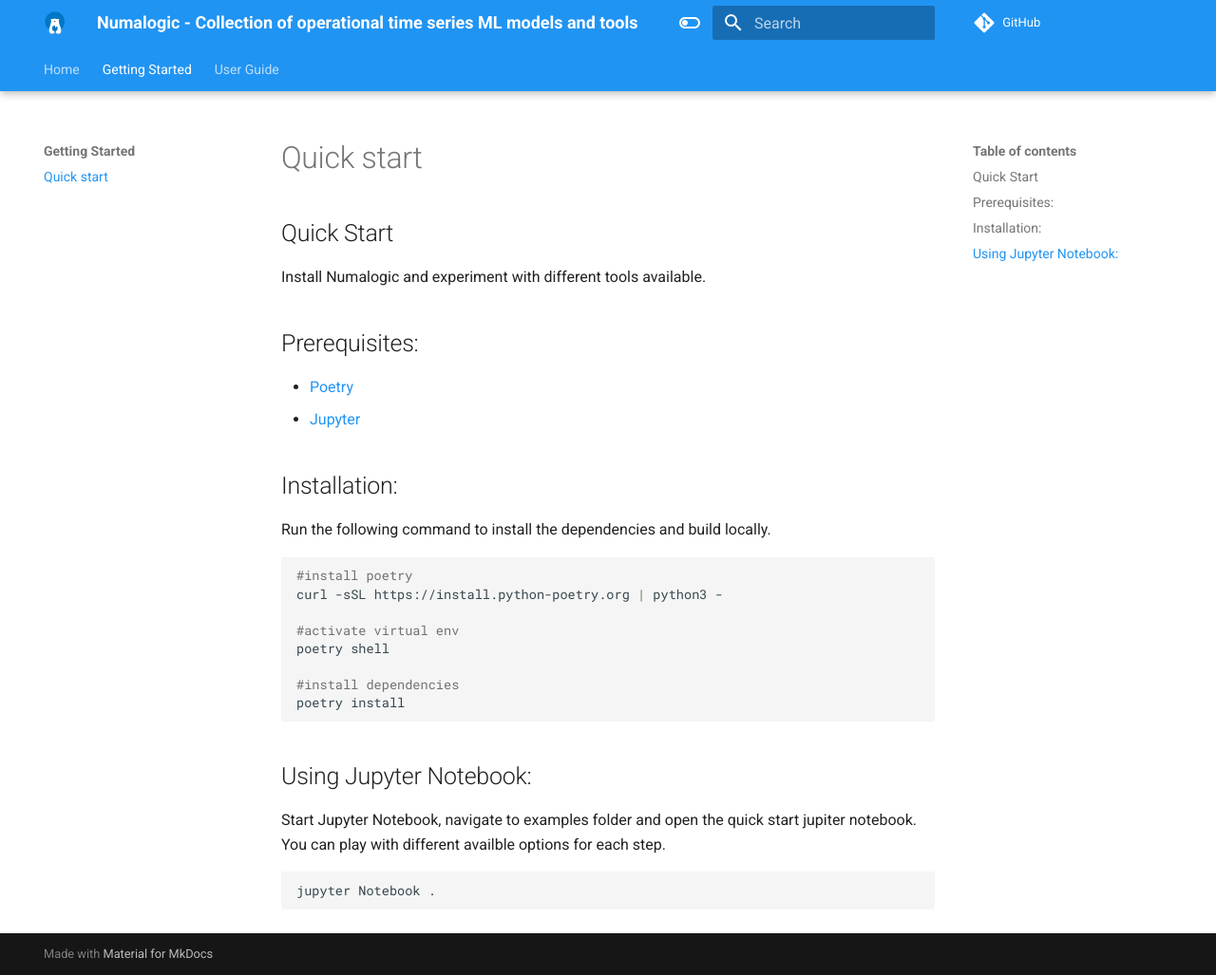
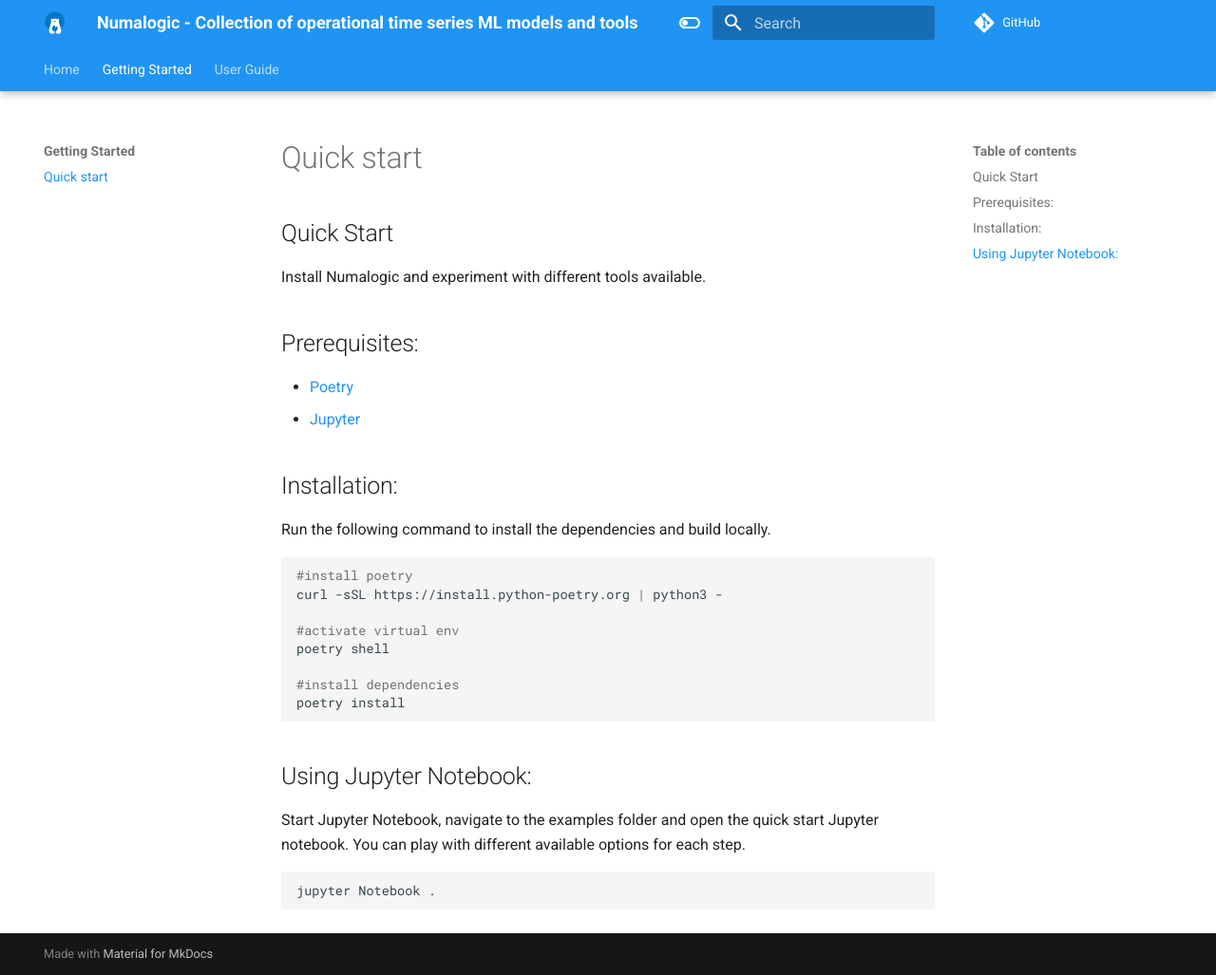
Before and after one commit to numaproj/numalogic, an MkDocs documentation site: the page built from docs/quick-start.md, in a window 1280 px wide and 1027 px high. Shown: the whole window at 95% size. Built offline with MkDocs 1.6.1 and Material for MkDocs 9.7.7, drawn with Linux system fonts in a browser that asks for light colours; comment, search, counter and statistics services are not loaded.

Commit message:
fix: review comments
Signed-off-by: nkoppisetty <nandita.iitkgp@gmail.com>

````diff
--- a/docs/quick-start.md
+++ b/docs/quick-start.md
@@ -22,8 +22,7 @@
 
 ## Using Jupyter Notebook:
 
-Start Jupyter Notebook, navigate to examples folder and open the quick start jupiter notebook. You can play with different availble options for each step.
-
+Start Jupyter Notebook, navigate to the examples folder and open the quick start Jupyter notebook. You can play with different available options for each step.
 ```shell
 jupyter Notebook .
 ```
````
